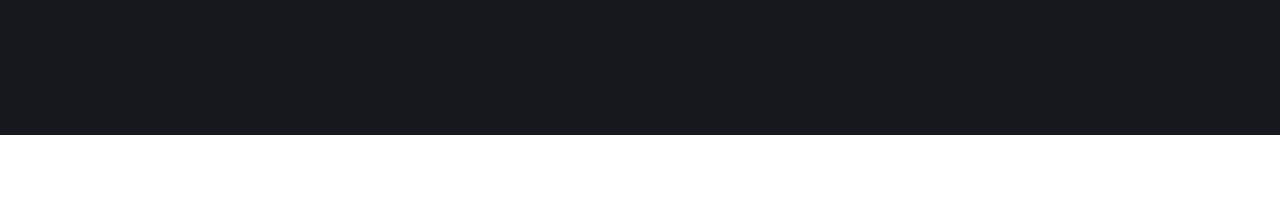
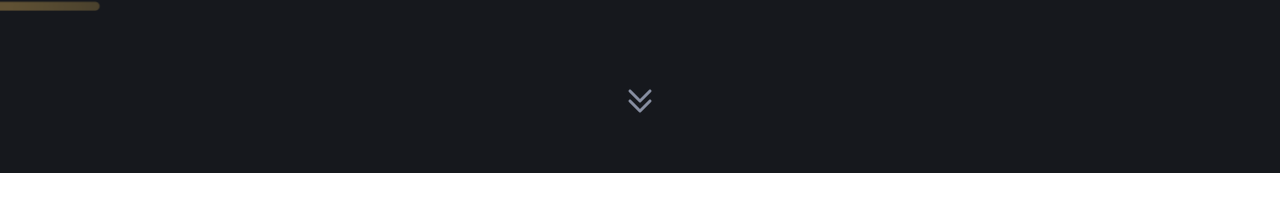
Before and after one commit to murilpcarneiro/portfolio_dev, a plain HTML site: page index.html in a window 1280 px wide. Shown: the part 570-782 px from the top of the page. Drawn offline with Linux system fonts and the light colour scheme.

Commit message:
feat: add caret double down icon and style adjustments

```diff
--- a/index.html
+++ b/index.html
@@ -63,6 +63,11 @@
             <p>Node.js</p>
           </div>
         </div>
+        <img
+          id="caret-double-down"
+          src="./assets/CaretDoubleDown.svg"
+          alt="Seta dupla para baixo"
+        />
       </div>
     </section>
   </body>
--- a/style.css
+++ b/style.css
@@ -99,6 +99,11 @@ body {
   }
 }
 
+#caret-double-down {
+  width: 32px;
+  margin-bottom: 57px;
+}
+
 /* ========== AVATAR SECTION ========== */
 #avatar {
   display: flex;
```
Also changed, not shown: assets/CaretDoubleDown.svg (added).
